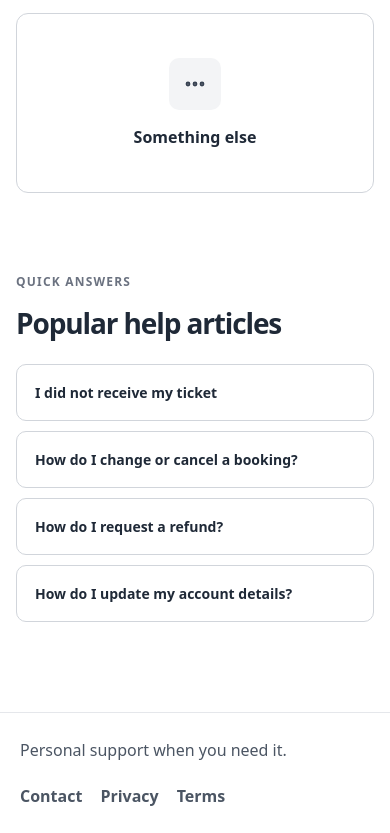
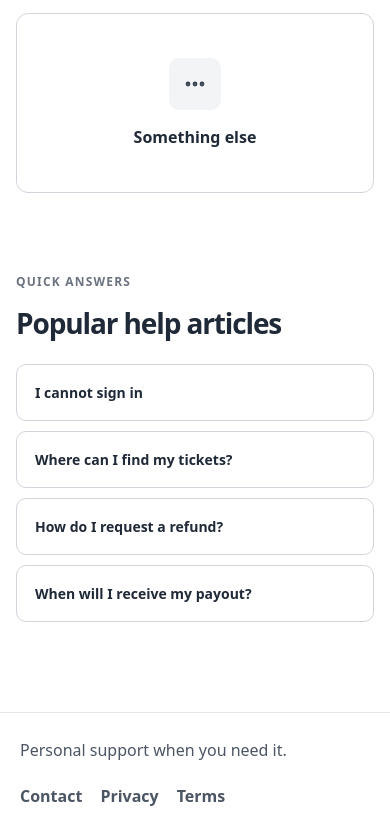
Before and after one commit to Rafash-Wiz/ticketbro-support-center-challenge, a React (Vite) app: page / in a window 390 px wide. Shown: the part 1054-1887 px from the top of the page. Built offline with nearby package versions, Linux system fonts and the light colour scheme.

Commit message:
feat: add article search

```diff
--- a/src/App.css
+++ b/src/App.css
@@ -11,7 +11,8 @@ main {
 
 .intro-section,
 .support-categories,
-.popular-articles {
+.popular-articles,
+.search-results {
   width: min(960px, calc(100% - 48px));
   margin-right: auto;
   margin-left: auto;
@@ -123,6 +124,10 @@ main {
   margin-bottom: 90px;
 }
 
+.search-results {
+  margin-bottom: 56px;
+}
+
 .section-heading {
   margin-bottom: 22px;
 }
@@ -140,11 +145,46 @@ main {
 }
 
 .article-list a {
+  display: flex;
+  align-items: center;
+  justify-content: space-between;
+  gap: 16px;
   padding: 18px;
   color: inherit;
   font-size: 14px;
   font-weight: 700;
   text-decoration: none;
+  background: white;
+  border: 1px solid #d1d5db;
+  border-radius: 10px;
+}
+
+.article-list a > span {
+  display: grid;
+  gap: 5px;
+}
+
+.article-list strong {
+  font-size: 14px;
+}
+
+.article-list small {
+  color: #6b7280;
+  font-size: 12px;
+  font-weight: 500;
+  line-height: 1.4;
+}
+
+.article-list a > small {
+  max-width: 130px;
+  text-align: right;
+}
+
+.empty-search-result {
+  margin: 0;
+  padding: 20px;
+  color: #4b5563;
+  text-align: center;
   background: white;
   border: 1px solid #d1d5db;
   border-radius: 10px;
@@ -368,6 +408,7 @@ main {
   .intro-section,
   .support-categories,
   .popular-articles,
+  .search-results,
   .registration-issues-page,
   .contact-page {
     width: calc(100% - 32px);
@@ -394,6 +435,11 @@ main {
     grid-template-columns: 1fr;
   }
 
+  .article-list a > small {
+    max-width: none;
+    text-align: left;
+  }
+
   .request-form {
     padding: 22px;
   }
--- a/src/components/PopularArticles.tsx
+++ b/src/components/PopularArticles.tsx
@@ -1,9 +1,4 @@
-const popularArticles = [
-  'I did not receive my ticket',
-  'How do I change or cancel a booking?',
-  'How do I request a refund?',
-  'How do I update my account details?',
-]
+import { articles } from '../data/articles'
 
 function PopularArticles() {
   return (
@@ -14,9 +9,9 @@ function PopularArticles() {
       </div>
 
       <div className="article-list">
-        {popularArticles.map((article) => (
-          <a href="#article" key={article}>
-            {article}
+        {articles.slice(0, 4).map((article) => (
+          <a href="#article" key={article.id}>
+            {article.title}
           </a>
         ))}
       </div>
--- /dev/null
+++ b/src/data/articles.ts
@@ -0,0 +1,45 @@
+export type HelpArticle = {
+  id: number
+  title: string
+  category: string
+  summary: string
+  keywords: string[]
+}
+
+export const articles: HelpArticle[] = [
+  {
+    id: 1,
+    title: 'I cannot sign in',
+    category: 'Registration & account',
+    summary: 'Reset your password and regain access to your ticketbro account.',
+    keywords: ['sign in', 'login', 'password', 'reset', 'access', 'account'],
+  },
+  {
+    id: 2,
+    title: 'Where can I find my tickets?',
+    category: 'Bookings, tickets & refunds',
+    summary: 'Find your ticket email or access your booking details.',
+    keywords: ['ticket', 'booking', 'email', 'pdf', 'confirmation'],
+  },
+  {
+    id: 3,
+    title: 'How do I request a refund?',
+    category: 'Bookings, tickets & refunds',
+    summary: 'Learn when a refund is possible and how to contact the provider.',
+    keywords: ['refund', 'cancel', 'cancellation', 'money back'],
+  },
+  {
+    id: 4,
+    title: 'When will I receive my payout?',
+    category: 'Selling, payments & payouts',
+    summary: 'Understand payout timing and check your payment status.',
+    keywords: ['payout', 'payment', 'money', 'disbursement', 'selling'],
+  },
+  {
+    id: 5,
+    title: 'How can I change my shop domain?',
+    category: 'Registration & account',
+    summary: 'Update the domain connected to your ticketbro shop.',
+    keywords: ['shop', 'domain', 'change', 'website', 'account'],
+  },
+]
--- a/src/pages/HomePage.tsx
+++ b/src/pages/HomePage.tsx
@@ -1,7 +1,26 @@
+import { useState } from 'react'
 import PopularArticles from '../components/PopularArticles'
 import SupportCategories from '../components/SupportCategories'
+import { articles } from '../data/articles'
 
 function HomePage() {
+  const [searchTerm, setSearchTerm] = useState('')
+  const [submittedSearchTerm, setSubmittedSearchTerm] = useState('')
+  const normalizedSearchTerm = submittedSearchTerm.trim().toLowerCase()
+
+  const matchingArticles = articles.filter((article) => {
+    const searchableText = [
+      article.title,
+      article.category,
+      article.summary,
+      ...article.keywords,
+    ]
+      .join(' ')
+      .toLowerCase()
+
+    return searchableText.includes(normalizedSearchTerm)
+  })
+
   return (
     <>
       <section className="intro-section">
@@ -13,10 +32,45 @@ function HomePage() {
             <circle cx="11" cy="11" r="6" />
             <path d="m16 16 4 4" />
           </svg>
-          <input type="search" aria-label="Search the help center" placeholder="Search for help" />
-          <button type="button">Search</button>
+          <input
+            type="search"
+            aria-label="Search the help center"
+            placeholder="Search for help"
+            value={searchTerm}
+            onChange={(event) => setSearchTerm(event.target.value)}
+          />
+          <button type="button" onClick={() => setSubmittedSearchTerm(searchTerm)}>
+            Search
+          </button>
         </div>
       </section>
+
+      {normalizedSearchTerm && (
+        <section className="search-results" aria-live="polite">
+          <div className="section-heading">
+            <p className="eyebrow">Search results</p>
+            <h2>{matchingArticles.length} matching articles</h2>
+          </div>
+
+          {matchingArticles.length > 0 ? (
+            <div className="article-list">
+              {matchingArticles.map((article) => (
+                <a href="#article" key={article.id}>
+                  <span>
+                    <strong>{article.title}</strong>
+                    <small>{article.summary}</small>
+                  </span>
+                  <small>{article.category}</small>
+                </a>
+              ))}
+            </div>
+          ) : (
+            <p className="empty-search-result">
+              No articles matched "{submittedSearchTerm}". Try a different search term.
+            </p>
+          )}
+        </section>
+      )}
 
       <SupportCategories />
       <PopularArticles />
```
